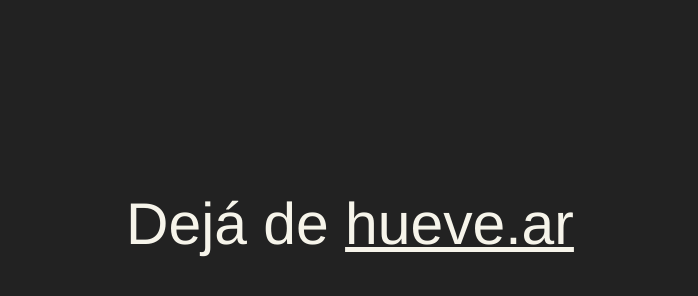
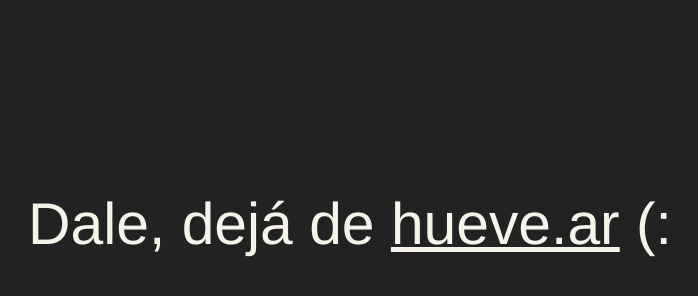
Before and after one commit to mgarciaisaia/deja.de.hueve.ar, a plain HTML site: page index.html in a window 1280 px wide. Shown: the whole page, without its empty margins (290-988 px from the left). Drawn offline with Linux system fonts and the light colour scheme.

Commit message:
Cambio a un mensaje más copado

```diff
--- a/index.html
+++ b/index.html
@@ -32,7 +32,7 @@
   </head>
   <body>
     <div class="page-wrapper">
-      <h1>Dejá de <a href="https://hueve.ar">hueve.ar</a></h1>
+      <h1>Dale, dejá de <a href="https://hueve.ar">hueve.ar</a> (:</h1>
     </div>
   </body>
 </html>
```
